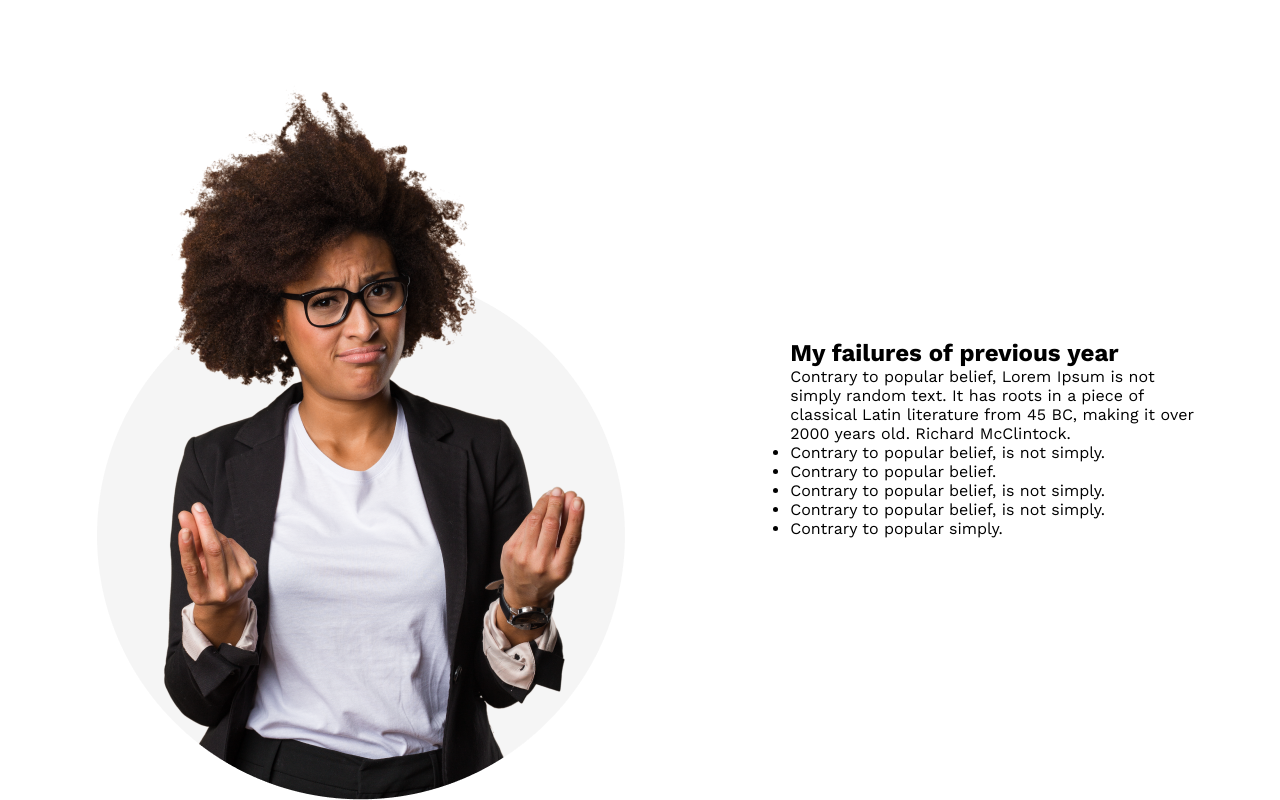
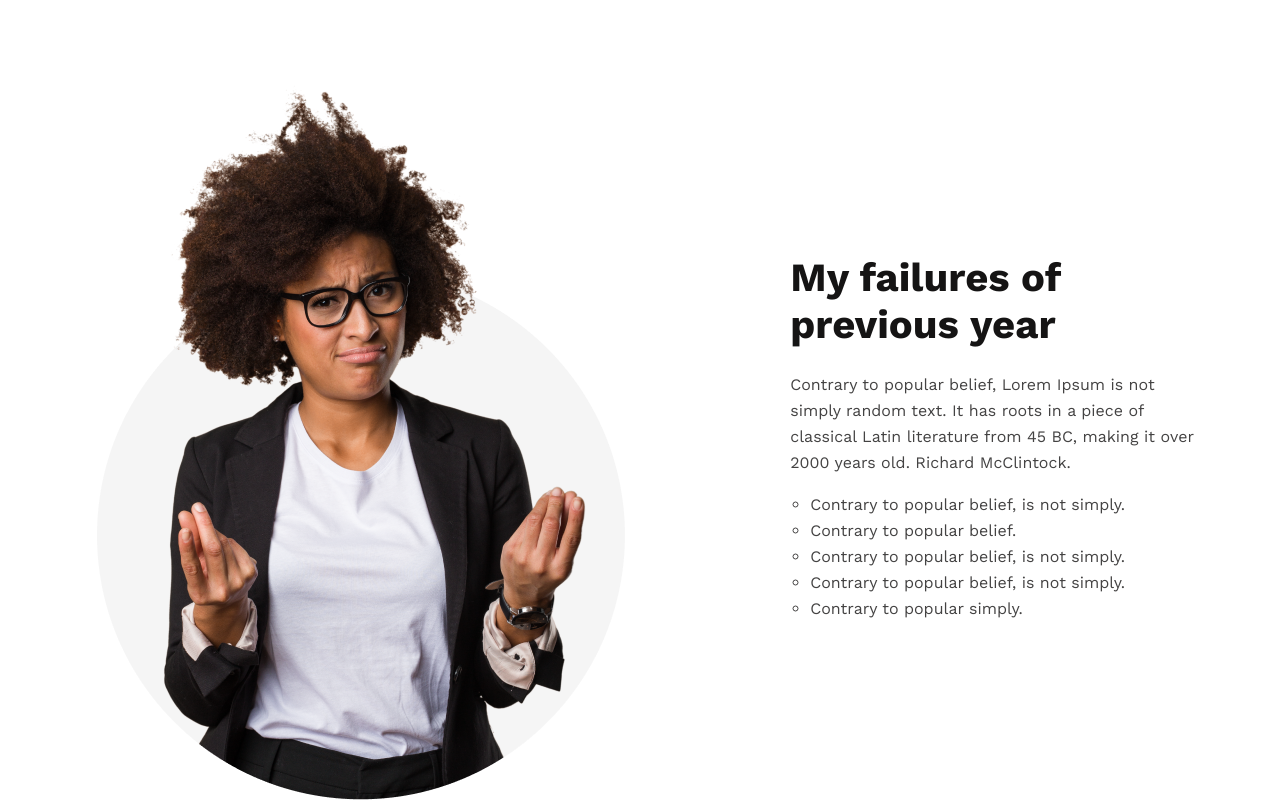
Before and after one commit to Nahid-Mahmud/newyear-project-practice, a plain HTML site: page index.html in a window 1280 px wide. Shown: the part 864-1664 px from the top of the page. Drawn offline with nearby package versions, Linux system fonts and the light colour scheme.

Commit message:
Div main container complete

```diff
--- a/style.css
+++ b/style.css
@@ -38,25 +38,45 @@
   width: 520px;
   padding-left: 50px;
 }
-.header-btn{
-    border-radius: 5px;
-background: #F15B22;
-border: none;
-margin-right: 283px;
-margin-top: 32px;
+.header-btn {
+  border-radius: 5px;
+  background: #f15b22;
+  border: none;
+  margin-right: 283px;
+  margin-top: 32px;
 }
 /* main section starts here  */
-main{
+main {
   max-width: 1600px;
   margin: auto;
 }
-.main-container{
+.main-container {
   display: flex;
   margin-top: 140px;
   justify-content: space-around;
   align-items: center;
 }
 
-.main-container-description{
+.main-container-headding {
+  width: 288px;
+  color: #151414;
+  font-size: 40px;
+  font-weight: 700;
+  margin-bottom: 24px;
+}
+.main-container-paragraph {
   width: 416px;
+  color: #444343;
+  font-size: 16px;
+  line-height: 26px;
+  margin-top: 0;
+  margin-bottom: 16px;
 }
+.main-container-list {
+  list-style: circle;
+  color: #444343;;
+  font-size: 16px;
+  font-weight: 400;
+  line-height: 26px;
+  padding-left: 20px;
+}
```
